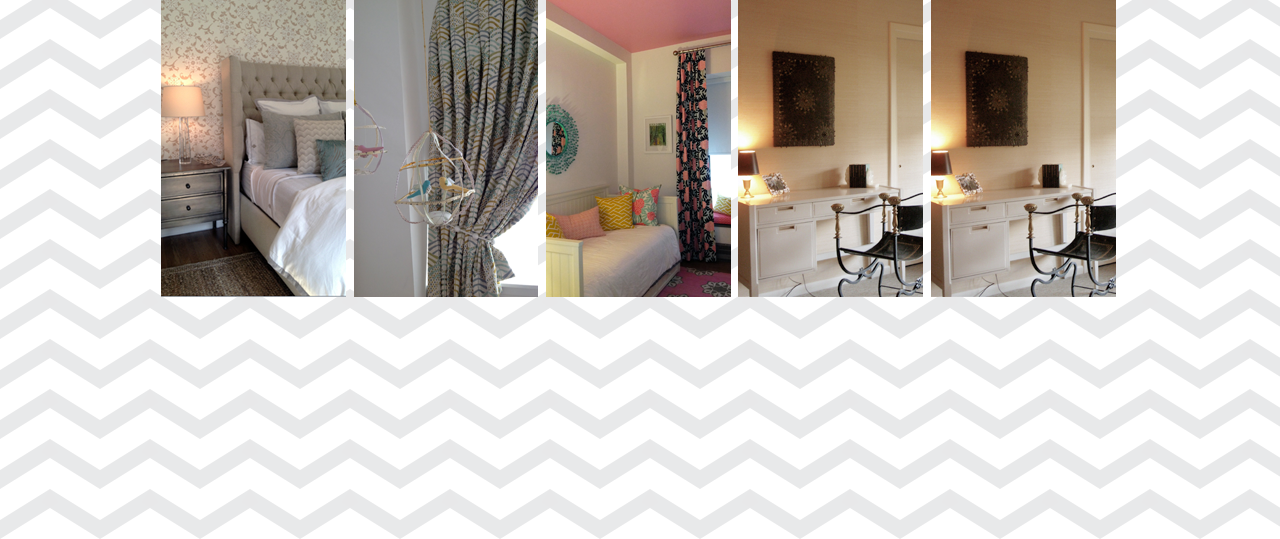
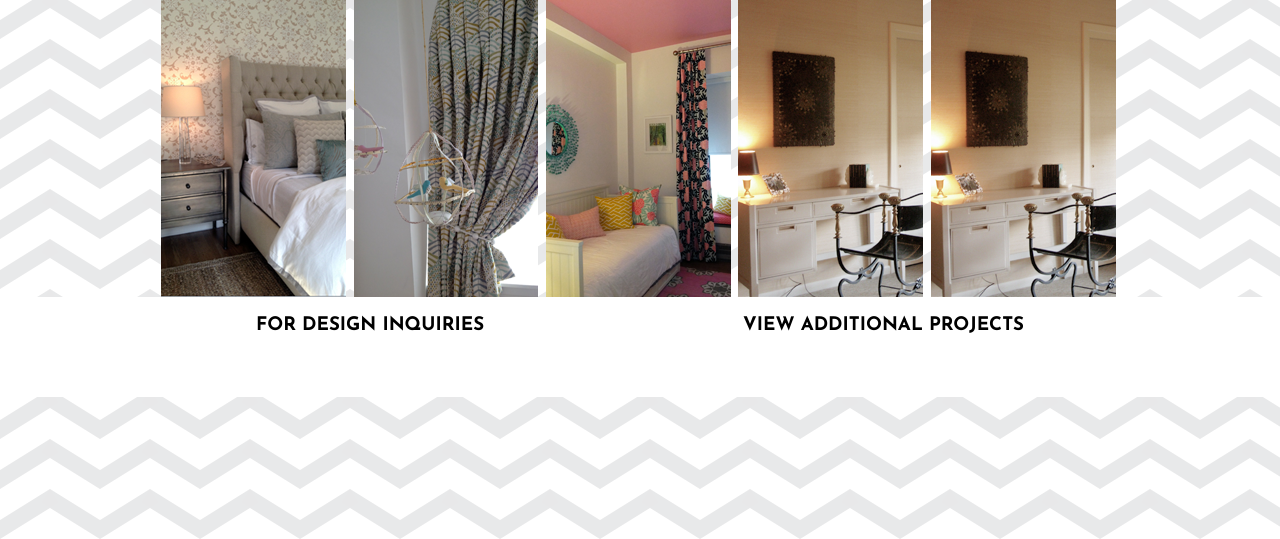
Before and after one commit to pelowok/l-kate-interiors, a plain HTML site: page site/index.html in a window 1280 px wide. Shown: the part 261-800 px from the top of the page. Drawn offline with nearby package versions, Linux system fonts and the light colour scheme.

Commit message:
info section

```diff
--- a/site/css/main.css
+++ b/site/css/main.css
@@ -105,6 +105,38 @@ h1{
 }
 .images{
   height: 300px;
+}
+
+
+.info{
+  width: 100%;
+  height: 100px;
+  background: #FFFFFF;
+  font-family: 'Josefin Sans', sans-serif;
+  font-size: 700;
+}
+
+.info-wrap{
+  width: 60%;
+  margin: 0 auto;
+}
+
+.inquiries {
+  width: 50%;
+  float: left;
+  text-align: left;
+}
+
+.projects {
+  width: 50%;
+  float: right;
+  text-align: right;
+}
+
+.info a {
+  text-decoration: none;
+  color: #000;
+  text-transform: uppercase;
 }
 /* ==========================================================================
    FOOTER
--- a/site/index.html
+++ b/site/index.html
@@ -33,6 +33,16 @@
                 <div class="col4"></div>
                 <div class="col5"></div>
             </div>
+            <div class="info">
+                <div class="info-wrap">
+                    <div class="inquiries">
+                    <h3><a href="mailto:lkateinteriors@gmail.com">For design inquiries</a></h3>
+                    </div>
+                    <div class="projects">
+                        <h3><a href="//www.facebook.com/pages/L-Kate-Interiors/334793873238772">view additional projects</a></h3>
+                    </div>
+                </div>
+            </div>
         </div>
         <footer></footer>
 
```
